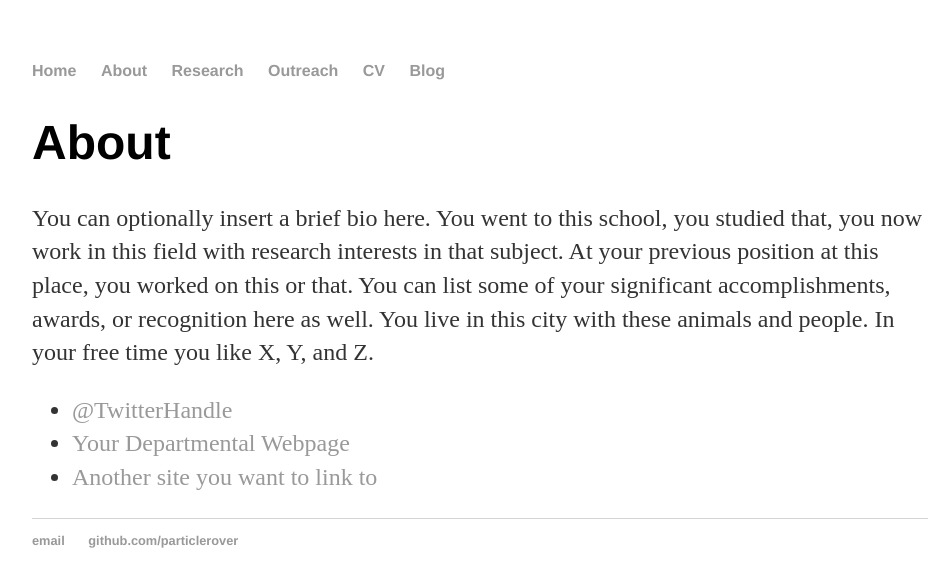
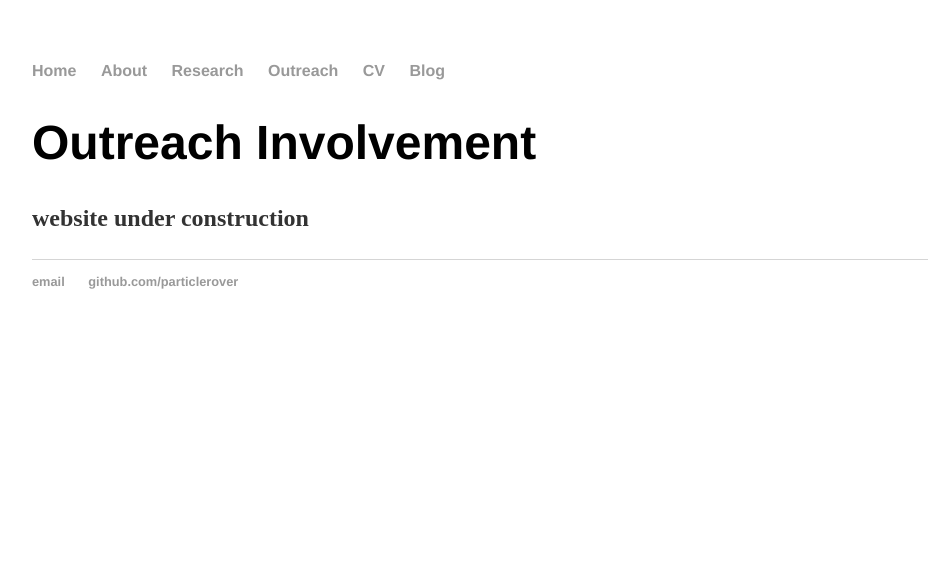
Before and after one commit to particlerover/particlerover.github.io, a Jekyll site: the page built from outreach/index.html, in a window 1280 px wide. Shown: the top 587 px of the page, without its empty margins (160-1112 px from the left). Built offline with Jekyll 4.4.1, drawn with Linux system fonts in a browser that asks for light colours.

Commit message:
Update index.html

```diff
--- a/outreach/index.html
+++ b/outreach/index.html
@@ -1,15 +1,9 @@
 ---
 layout: default
-title: About Hank Quinlan
+title: Carrie's Outreach
 ---
 
-		<div class="about">
-			<h1>About</h1>
-			<p>You can optionally insert a brief bio here. You went to this school, you studied that, you now work in this field with research interests in that subject. At your previous position at this place, you worked on this or that. You can list some of your significant accomplishments, awards, or recognition here as well. You live in this city with these animals and people. In your free time you like X, Y, and Z.</p>
-
-			<ul class="contacts">
-				<li><a href="#">@TwitterHandle</a></li>
-				<li><a href="#">Your Departmental Webpage</a></li>
-				<li><a href="#">Another site you want to link to</a></li>
-				</ul>
-		</div>
+		<div class="Outreach">
+			<h1>Outreach Involvement</h1>
+			<p><b> website under construction </b></p>
+</div>
```
